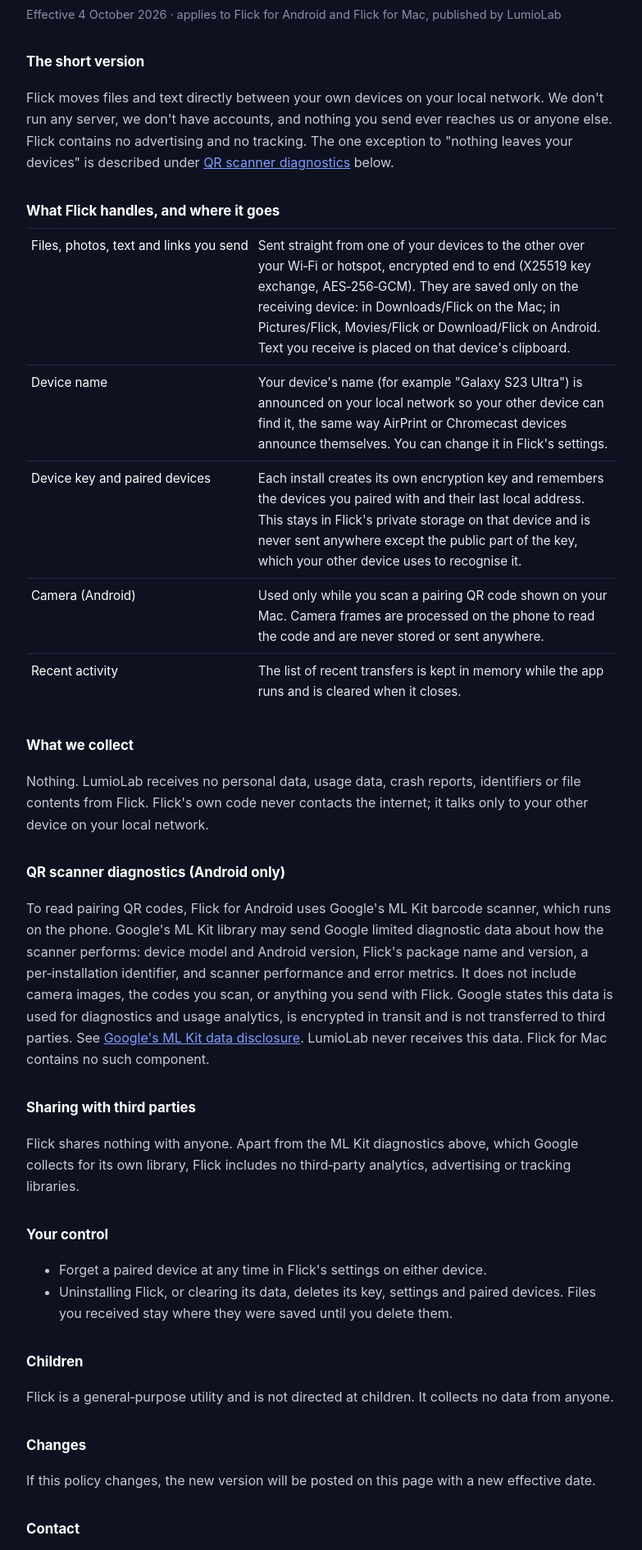
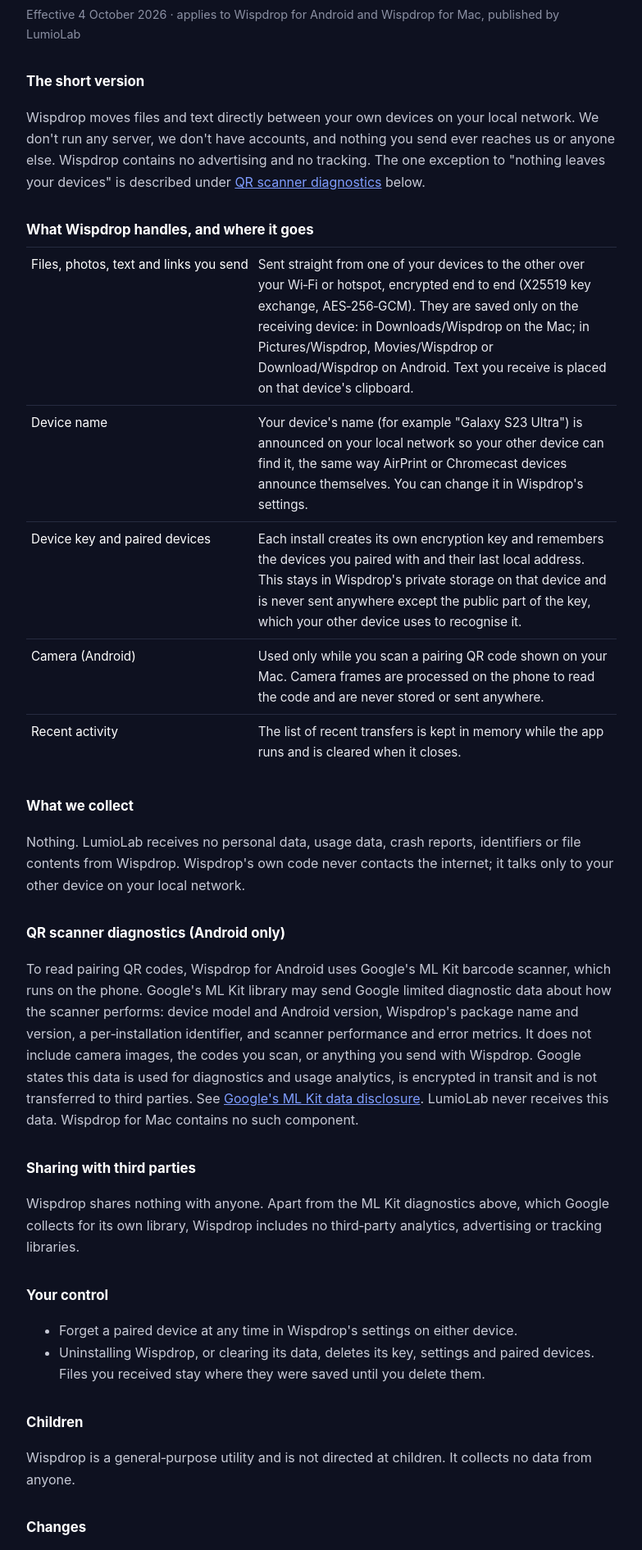
Before and after one commit to BeastX889/wispdrop-site, a plain HTML site: page privacy.html in a window 1280 px wide. Shown: the part 114-2005 px from the top of the page at 82% size, without its empty margins (248-1031 px from the left). Drawn offline with Linux system fonts and the light colour scheme.

Commit message:
Rename Flick to Wispdrop
Co-Authored-By: Claude Opus 5.5 <noreply@anthropic.com>

```diff
--- a/privacy.html
+++ b/privacy.html
@@ -1,40 +1,40 @@
 <!doctype html><html lang="en"><head><meta charset="utf-8"><meta name="viewport" content="width=device-width,initial-scale=1">
-<title>Flick — Privacy policy</title><style>body{margin:0;background:#0e1120;color:#e8e9ef;font:16px/1.65 -apple-system,BlinkMacSystemFont,"Segoe UI",Roboto,sans-serif}
+<title>Wispdrop — Privacy policy</title><style>body{margin:0;background:#0e1120;color:#e8e9ef;font:16px/1.65 -apple-system,BlinkMacSystemFont,"Segoe UI",Roboto,sans-serif}
 main{max-width:720px;margin:0 auto;padding:48px 20px 80px}h1{font-weight:300;font-size:2.2rem;margin:0 0 4px}
 h2{font-size:1.05rem;margin:2rem 0 .4rem;color:#fff}p,li{color:#c7cad6}a{color:#7f9dff}.muted{color:#8b90a3;font-size:.9rem}
 table{border-collapse:collapse;width:100%;font-size:.95rem}td{border-top:1px solid #262b40;padding:8px 6px;vertical-align:top}td:first-child{white-space:nowrap;color:#fff}</style></head><body><main>
-<h1>Flick — Privacy policy</h1>
-<p class="muted">Effective 4 October 2026 · applies to Flick for Android and Flick for Mac, published by LumioLab</p>
+<h1>Wispdrop — Privacy policy</h1>
+<p class="muted">Effective 4 October 2026 · applies to Wispdrop for Android and Wispdrop for Mac, published by LumioLab</p>
 
 <h2>The short version</h2>
-<p>Flick moves files and text directly between your own devices on your local network. We don't run any server, we don't have accounts, and nothing you send ever reaches us or anyone else. Flick contains no advertising and no tracking. The one exception to "nothing leaves your devices" is described under <a href="#mlkit">QR scanner diagnostics</a> below.</p>
+<p>Wispdrop moves files and text directly between your own devices on your local network. We don't run any server, we don't have accounts, and nothing you send ever reaches us or anyone else. Wispdrop contains no advertising and no tracking. The one exception to "nothing leaves your devices" is described under <a href="#mlkit">QR scanner diagnostics</a> below.</p>
 
-<h2>What Flick handles, and where it goes</h2>
+<h2>What Wispdrop handles, and where it goes</h2>
 <table>
-<tr><td>Files, photos, text and links you send</td><td>Sent straight from one of your devices to the other over your Wi‑Fi or hotspot, encrypted end to end (X25519 key exchange, AES‑256‑GCM). They are saved only on the receiving device: in Downloads/Flick on the Mac; in Pictures/Flick, Movies/Flick or Download/Flick on Android. Text you receive is placed on that device's clipboard.</td></tr>
-<tr><td>Device name</td><td>Your device's name (for example "Galaxy S23 Ultra") is announced on your local network so your other device can find it, the same way AirPrint or Chromecast devices announce themselves. You can change it in Flick's settings.</td></tr>
-<tr><td>Device key and paired devices</td><td>Each install creates its own encryption key and remembers the devices you paired with and their last local address. This stays in Flick's private storage on that device and is never sent anywhere except the public part of the key, which your other device uses to recognise it.</td></tr>
+<tr><td>Files, photos, text and links you send</td><td>Sent straight from one of your devices to the other over your Wi‑Fi or hotspot, encrypted end to end (X25519 key exchange, AES‑256‑GCM). They are saved only on the receiving device: in Downloads/Wispdrop on the Mac; in Pictures/Wispdrop, Movies/Wispdrop or Download/Wispdrop on Android. Text you receive is placed on that device's clipboard.</td></tr>
+<tr><td>Device name</td><td>Your device's name (for example "Galaxy S23 Ultra") is announced on your local network so your other device can find it, the same way AirPrint or Chromecast devices announce themselves. You can change it in Wispdrop's settings.</td></tr>
+<tr><td>Device key and paired devices</td><td>Each install creates its own encryption key and remembers the devices you paired with and their last local address. This stays in Wispdrop's private storage on that device and is never sent anywhere except the public part of the key, which your other device uses to recognise it.</td></tr>
 <tr><td>Camera (Android)</td><td>Used only while you scan a pairing QR code shown on your Mac. Camera frames are processed on the phone to read the code and are never stored or sent anywhere.</td></tr>
 <tr><td>Recent activity</td><td>The list of recent transfers is kept in memory while the app runs and is cleared when it closes.</td></tr>
 </table>
 
 <h2>What we collect</h2>
-<p>Nothing. LumioLab receives no personal data, usage data, crash reports, identifiers or file contents from Flick. Flick's own code never contacts the internet; it talks only to your other device on your local network.</p>
+<p>Nothing. LumioLab receives no personal data, usage data, crash reports, identifiers or file contents from Wispdrop. Wispdrop's own code never contacts the internet; it talks only to your other device on your local network.</p>
 
 <h2 id="mlkit">QR scanner diagnostics (Android only)</h2>
-<p>To read pairing QR codes, Flick for Android uses Google's ML Kit barcode scanner, which runs on the phone. Google's ML Kit library may send Google limited diagnostic data about how the scanner performs: device model and Android version, Flick's package name and version, a per‑installation identifier, and scanner performance and error metrics. It does not include camera images, the codes you scan, or anything you send with Flick. Google states this data is used for diagnostics and usage analytics, is encrypted in transit and is not transferred to third parties. See <a href="https://developers.google.com/ml-kit/android-data-disclosure">Google's ML Kit data disclosure</a>. LumioLab never receives this data. Flick for Mac contains no such component.</p>
+<p>To read pairing QR codes, Wispdrop for Android uses Google's ML Kit barcode scanner, which runs on the phone. Google's ML Kit library may send Google limited diagnostic data about how the scanner performs: device model and Android version, Wispdrop's package name and version, a per‑installation identifier, and scanner performance and error metrics. It does not include camera images, the codes you scan, or anything you send with Wispdrop. Google states this data is used for diagnostics and usage analytics, is encrypted in transit and is not transferred to third parties. See <a href="https://developers.google.com/ml-kit/android-data-disclosure">Google's ML Kit data disclosure</a>. LumioLab never receives this data. Wispdrop for Mac contains no such component.</p>
 
 <h2>Sharing with third parties</h2>
-<p>Flick shares nothing with anyone. Apart from the ML Kit diagnostics above, which Google collects for its own library, Flick includes no third‑party analytics, advertising or tracking libraries.</p>
+<p>Wispdrop shares nothing with anyone. Apart from the ML Kit diagnostics above, which Google collects for its own library, Wispdrop includes no third‑party analytics, advertising or tracking libraries.</p>
 
 <h2>Your control</h2>
 <ul>
-<li>Forget a paired device at any time in Flick's settings on either device.</li>
-<li>Uninstalling Flick, or clearing its data, deletes its key, settings and paired devices. Files you received stay where they were saved until you delete them.</li>
+<li>Forget a paired device at any time in Wispdrop's settings on either device.</li>
+<li>Uninstalling Wispdrop, or clearing its data, deletes its key, settings and paired devices. Files you received stay where they were saved until you delete them.</li>
 </ul>
 
 <h2>Children</h2>
-<p>Flick is a general‑purpose utility and is not directed at children. It collects no data from anyone.</p>
+<p>Wispdrop is a general‑purpose utility and is not directed at children. It collects no data from anyone.</p>
 
 <h2>Changes</h2>
 <p>If this policy changes, the new version will be posted on this page with a new effective date.</p>
```
Also changed, not shown: index.html (+2 -2 lines).
